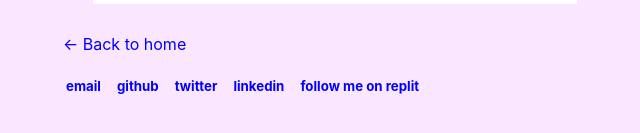
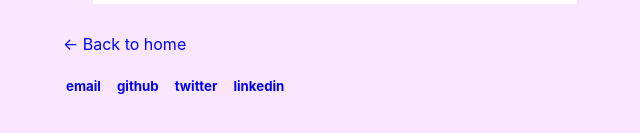
Before and after one commit to macintoshpie/me, a Next.js app: page /personal-projects in a window 1280 px wide. Shown: the part 6884-7017 px from the top of the page, without its empty margins (305-945 px from the left). Built offline with nearby package versions, Linux system fonts and the light colour scheme.

Commit message:
Remove footer link

```diff
--- a/components/layout.js
+++ b/components/layout.js
@@ -65,9 +65,6 @@ export default function Layout({ children, home }) {
         <h5>
             <a target="_blank" rel="noopener noreferrer" href="https://linkedin.com/in/tedsummer">linkedin</a>
         </h5>
-        <h5>
-          <a target="_blank" rel="noopener noreferrer" href="https://replit.com/@replitted">follow me on replit</a>
-        </h5>
       </footer>
     </div>
   )
```
